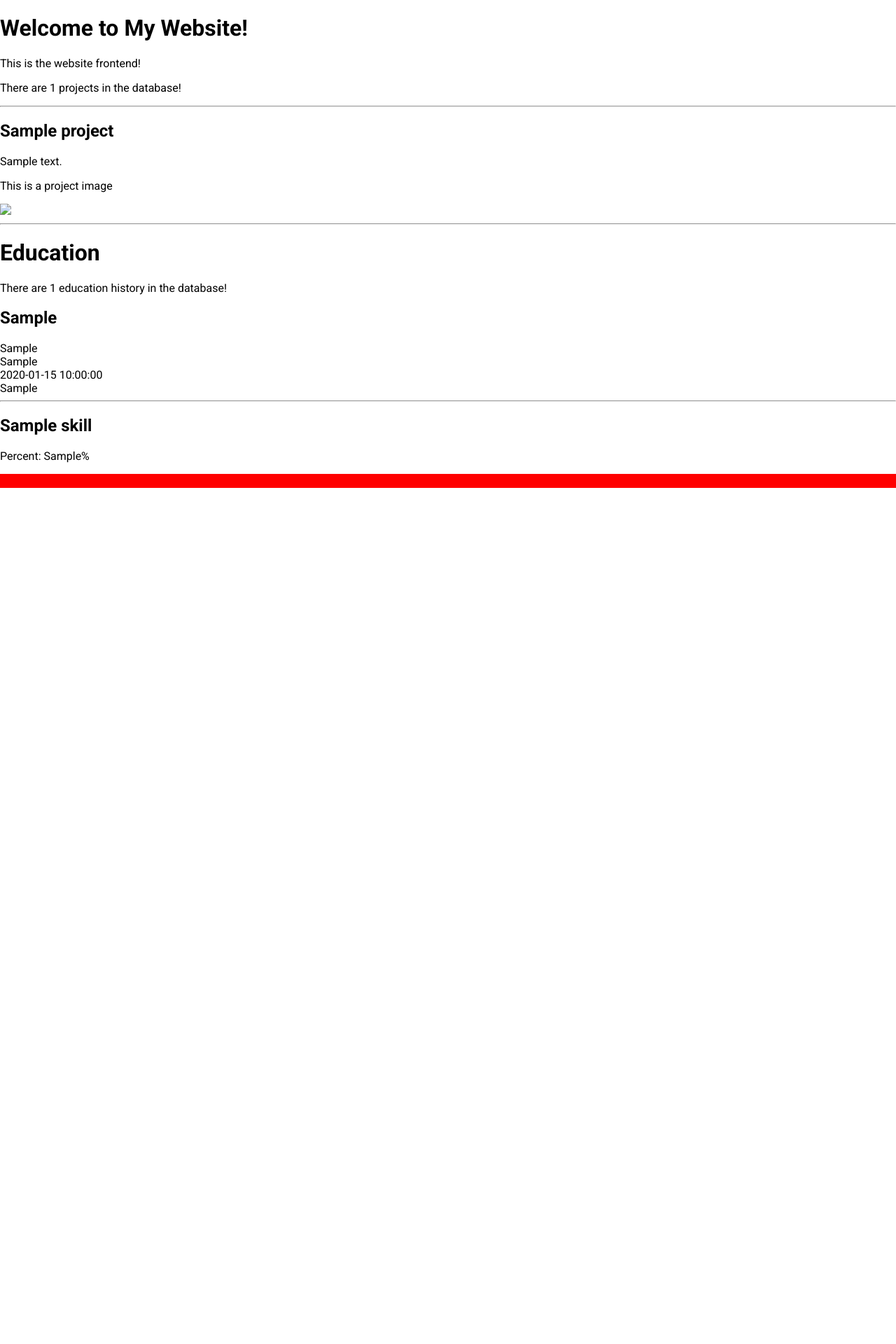
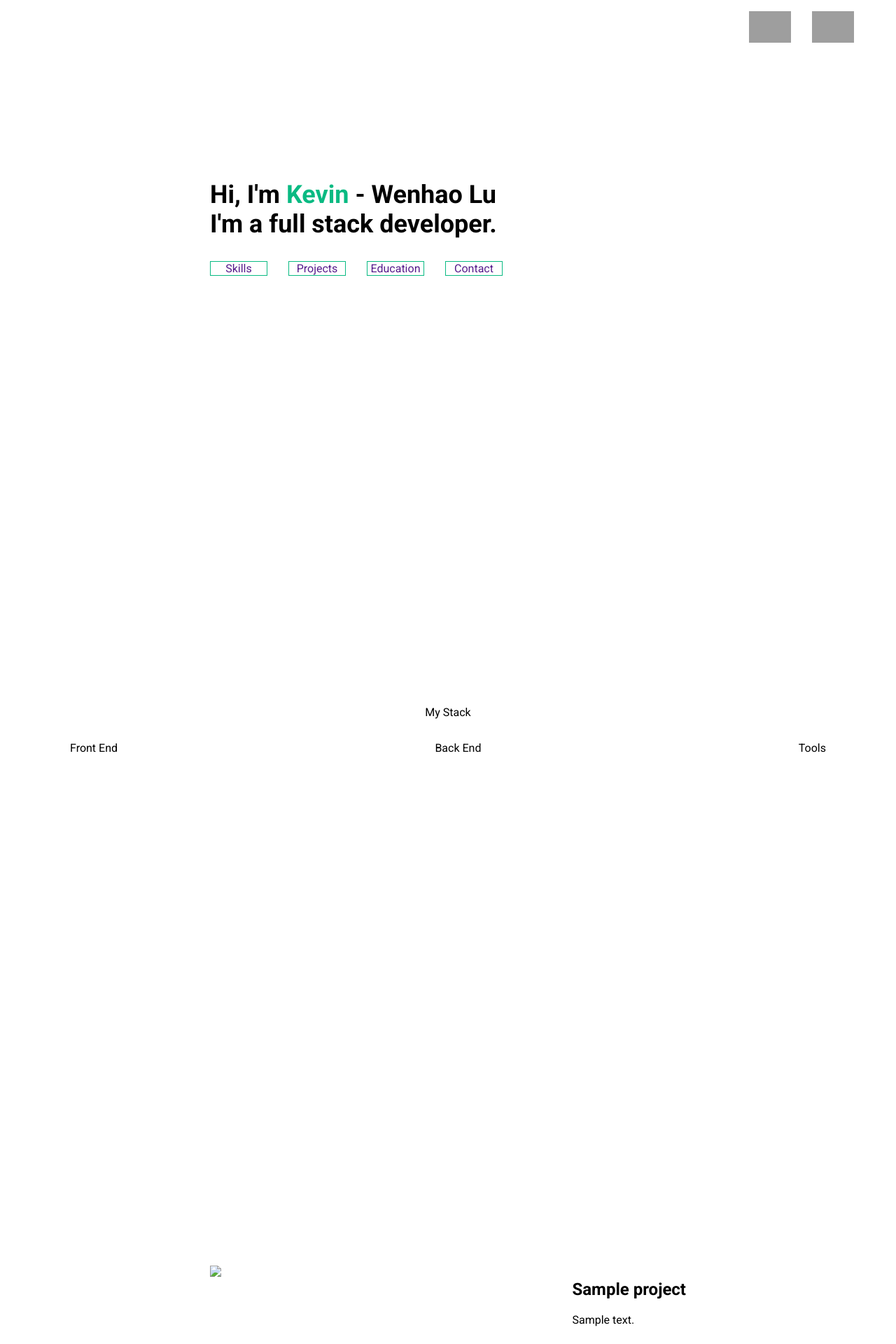
Before and after one commit to wenhao-lu/Portfolio-PHP-CMS, a PHP site: page / in a window 1280 px wide. Shown: the top 1920 px of the page at 70% size. Before the commit the page ends 697 px from the top, so only its background shows below. Run offline with PHP 8.4, Linux system fonts and the light colour scheme; tables that the repository leaves empty or names only in its code hold one stand-in row (values such as "Sample post"); data that the repository does not hold is empty; a stand-in replaces the project's code that opens the database connection; some libraries are stand-ins or nearby versions; grey boxes are pictures that could not be loaded.

Commit message:
finished back-end, update styles

```diff
--- a/index.php
+++ b/index.php
@@ -12,7 +12,7 @@ include( 'admin/includes/functions.php' );
   <meta charset="UTF-8">
   <meta http-equiv="Content-type" content="text/html; charset=UTF-8">
 
-  <title>Website Admin</title>
+  <title>Wenhao Lu's Portfolio</title>
 
   <link href="styles.css" type="text/css" rel="stylesheet">
 
@@ -20,50 +20,108 @@ include( 'admin/includes/functions.php' );
 
 </head>
 <body>
+  <section>
+    <nav class="navbar">
+      <ul class="navMenu">
+        <li><a href="https://www.linkedin.com/in/wenhao-kevin-l-6290b2145/"><img src="linkedin.png" class="contactImg" alt="linkedin"></a></li>
+        <li><a href="https://github.com/wenhao-lu/Portfolio-PHP-CMS"><img src="github.png" class="contactImg" alt="github"></a></li>
+      </ul>
+    </nav>
+    <div class="introContainer">
+      <div class="intro">
+        <p>Hi, I'm <span style="color: rgb(9, 186, 130);">Kevin</span> - Wenhao Lu</p>
+        <p>I'm a full stack developer.</p>
+      </div>
+      <div class="linkContainer">
+        <ul class="introLink">
+          <li><p class="linkBtn" style="color: rgb(9, 186, 130);border:1px solid rgb(9, 186, 130);text-align: center;"><a href="">Skills</a></p></li>
+          <li><p class="linkBtn" style="color: rgb(9, 186, 130);border:1px solid rgb(9, 186, 130);text-align: center;"><a href="">Projects</a></p></li>
+          <li><p class="linkBtn" style="color: rgb(9, 186, 130);border:1px solid rgb(9, 186, 130);text-align: center;"><a href="">Education</a></p></li>
+          <li><p class="linkBtn" style="color: rgb(9, 186, 130);border:1px solid rgb(9, 186, 130);text-align: center;"><a href="">Contact</a></p></li>
+        </ul>
+      </div>
+    </div>
+  </section>
 
-  <h1>Welcome to My Website!</h1>
-  <p>This is the website frontend!</p>
 
+<section>
+  <div class="skill">
+    <p>My Stack</p>
+
+    <?php
+    // skills section
+    // query for front-end skills
+    $queryFront = 'SELECT *
+      FROM skills
+      WHERE url = "frontend"';
+    $resultFront = mysqli_query($connect, $queryFront);
+    // query for back-end skills
+    $queryBack = 'SELECT *
+      FROM skills
+      WHERE url = "backend"';
+    $resultBack = mysqli_query($connect, $queryBack);
+    // query for tools skills
+    $queryTools = 'SELECT *
+      FROM skills
+      WHERE url = "tools"';
+    $resultTools = mysqli_query($connect, $queryTools);
+    ?>
+
+    <div class="skillContainer">
+      <div class="skillFrontEnd">
+        <p>Front End</p>
+        <?php while($recordFront = mysqli_fetch_assoc($resultFront)): ?>
+          <img src="admin/image.php?type=skills&id=<?php echo $recordFront['id']; ?>&width=100&height=100">
+        <?php endwhile; ?>
+      </div>
+
+      <div class="skillBackEnd">
+        <p>Back End</p>
+        <?php while($recordBack = mysqli_fetch_assoc($resultBack)): ?>
+          <img src="admin/image.php?type=skills&id=<?php echo $recordBack['id']; ?>&width=100&height=100">
+        <?php endwhile; ?>
+      </div>
+
+      <div class="skillTools">
+        <p>Tools</p>
+        <?php while($recordTools = mysqli_fetch_assoc($resultTools)): ?>
+          <img src="admin/image.php?type=skills&id=<?php echo $recordTools['id']; ?>&width=100&height=100">
+        <?php endwhile; ?>
+      </div>
+    </div>
+  </div>
+ </section>
+
+ <section>
   <?php
-
+  // projects section
   $query = 'SELECT *
     FROM projects
     ORDER BY date DESC';
   $result = mysqli_query( $connect, $query );
-
   ?>
 
-  <p>There are <?php echo mysqli_num_rows($result); ?> projects in the database!</p>
-
-  <hr>
 
   <?php while($record = mysqli_fetch_assoc($result)): ?>
+    <div class="projectContainer">
+      <div class="projectImg">
+        <?php if($record['photo']): ?>
+          <img src="admin/image.php?type=project&id=<?php echo $record['id']; ?>&width=200&height=200">
+        <?php else: ?>
+          <p>no image</p>
+        <?php endif; ?>
+      </div>
 
-    <div>
-
-      <h2><?php echo $record['title']; ?></h2>
-      <?php echo $record['content']; ?>
-
-      <?php if($record['photo']): ?>
-
-        <p>This is a project image</p>
-
-        <img src="admin/image.php?type=project&id=<?php echo $record['id']; ?>&width=200&height=200">
-
-      <?php else: ?>
-
-        <p>This record does not have an image!</p>
-
-      <?php endif; ?>
-
+      <div>
+        <h2><?php echo $record['title']; ?></h2>
+        <?php echo $record['content']; ?>
+      </div>
     </div>
-
-    <hr>
-
   <?php endwhile; ?>
+  </section>
 
 
-
+  <section>
   <?php
   // education section
   $query = 'SELECT *
@@ -75,7 +133,6 @@ include( 'admin/includes/functions.php' );
 
 
   <h1>Education</h1>
-  <p>There are <?php echo mysqli_num_rows($result); ?> education history in the database!</p>
 
   <?php while($record = mysqli_fetch_assoc($result)): ?>
 
@@ -85,34 +142,13 @@ include( 'admin/includes/functions.php' );
   <?php echo $record['major']; ?><br />
   <?php echo $record['school']; ?><br />
   <?php echo $record['date']; ?><br />
+  <p>Courses: </p>
   <?php echo $record['course']; ?>
 
-
 </div>
-<hr>
 
 <?php endwhile; ?>
-
-<?php
-
-  $query = 'SELECT *
-    FROM skills
-    ORDER BY percent DESC';
-  $result = mysqli_query($connect, $query);
-
-  ?>
-
-  <?php while($record = mysqli_fetch_assoc($result)): ?>
-
-    <h2><?php echo $record['name']; ?></h2>
-
-    <p>Percent: <?php echo $record['percent']; ?>%</p>
-
-    <div style="background-color: grey;">
-      <div style="background-color: red; width:<?php echo $record['percent']; ?>%; height: 20px;"></div>
-    </div>
-
-  <?php endwhile; ?>
+</section>
 
 </body>
 </html>
```
